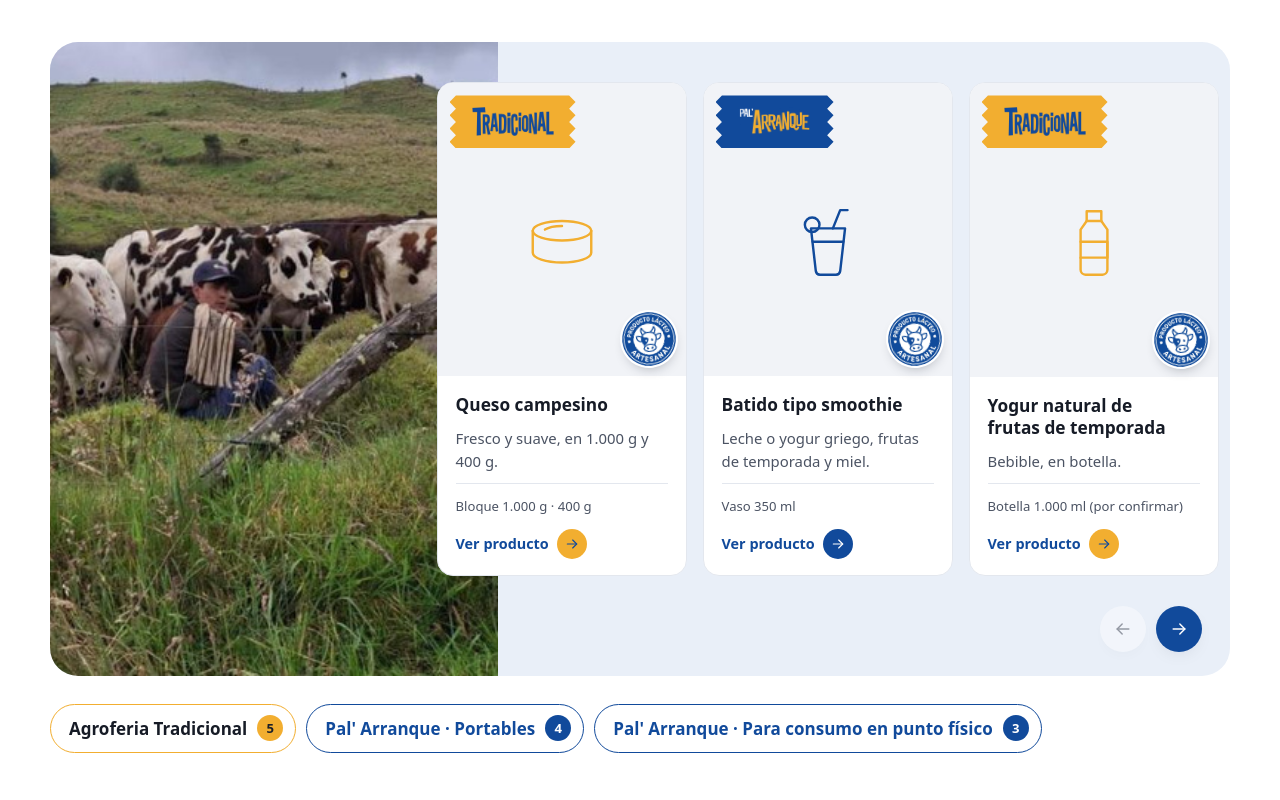
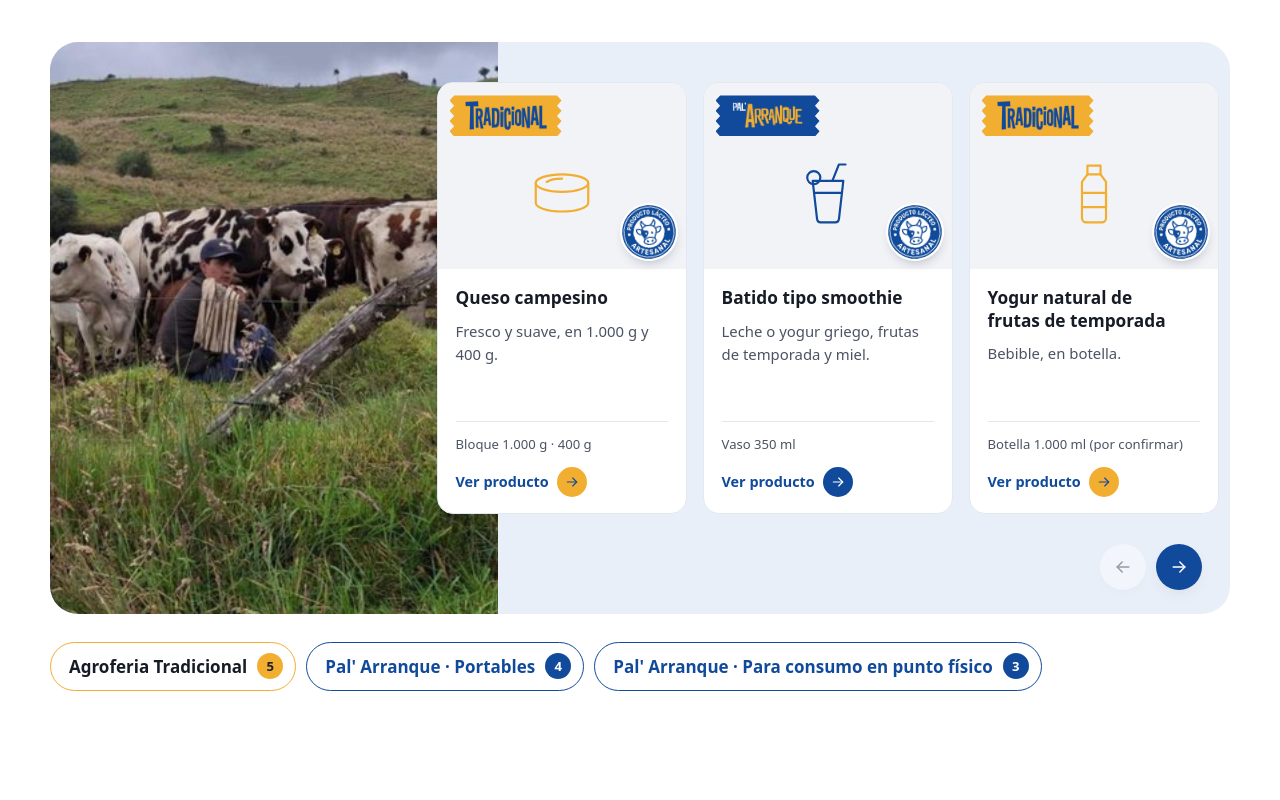
Before and after one commit to Jdavidruanob/agroferia-web, an Astro site: page / in a window 1280 px wide. Shown: the part 1259-2059 px from the top of the page. Built offline with nearby package versions, Linux system fonts and the light colour scheme; Astro itself is replaced by a stand-in of ours; a web font is replaced by a local one.

Commit message:
Imagen de tarjeta con altura fija y etiquetas más ajustadas
Co-Authored-By: Claude Sonnet 5.5 <noreply@anthropic.com>

```diff
--- a/src/components/LineaEtiqueta.astro
+++ b/src/components/LineaEtiqueta.astro
@@ -24,13 +24,13 @@ const src = pa ? letrasPA : letrasTR;
 const ancho = Math.round((alto * src.width) / src.height);
 
 // Cinta: recorte triangulado en los lados izquierdo y derecho, calculado en px según el tamaño.
-const padX = Math.round(alto * 0.75);
-const padY = Math.round(alto * 0.4);
+const padX = Math.round(alto * 0.5);
+const padY = Math.round(alto * 0.2);
 const W = ancho + padX * 2;
 const H = alto + padY * 2;
-const dientes = Math.max(4, Math.round(H / (alto * 0.5)));
+const dientes = Math.max(4, Math.round(H / (alto * 0.36)));
 const th = H / dientes;
-const d = Math.round(alto * 0.22 * 10) / 10;
+const d = Math.round(alto * 0.16 * 10) / 10;
 const f = (n: number) => Math.round(n * 10) / 10;
 const pts: string[] = [`${d}px 0`, `${f(W - d)}px 0`];
 for (let i = 0; i < dientes; i++) pts.push(`${f(W)}px ${f(i * th + th / 2)}px`, `${f(W - d)}px ${f((i + 1) * th)}px`);
--- a/src/components/ProductCard.astro
+++ b/src/components/ProductCard.astro
@@ -69,21 +69,21 @@ const pa = esPalArranque(p);
     position: relative;
     display: grid;
     place-items: center;
-    flex: 1 0 auto;
+    flex: none;
     aspect-ratio: 4 / 3;
-    padding-top: 52px;
+    padding-top: 40px;
     background: var(--panel);
     color: var(--line-color);
   }
   /* Carrusel de inicio: imagen más alta para que etiqueta, ícono y sello no se aprieten */
   .pcard--compacta .pcard__media {
-    aspect-ratio: 1 / 1;
-    padding-top: 46px;
-    padding-bottom: 20px;
+    aspect-ratio: 4 / 3;
+    padding-top: 36px;
+    padding-bottom: 0;
   }
   .pcard--compacta .pcard__media :global(.pcard__glyph) {
-    width: 78px;
-    height: 78px;
+    width: 70px;
+    height: 70px;
   }
   .pcard__media > :global(img) {
     position: absolute;
@@ -114,7 +114,7 @@ const pa = esPalArranque(p);
 
   .pcard__body {
     display: flex;
-    flex: 0 0 auto;
+    flex: 1;
     flex-direction: column;
     gap: 10px;
     padding: 18px 18px 16px;
@@ -154,7 +154,7 @@ const pa = esPalArranque(p);
     align-items: center;
     justify-content: space-between;
     gap: 12px;
-    margin-top: 0;
+    margin-top: auto;
     padding-top: 12px;
     border-top: 1px solid var(--line);
   }
```
